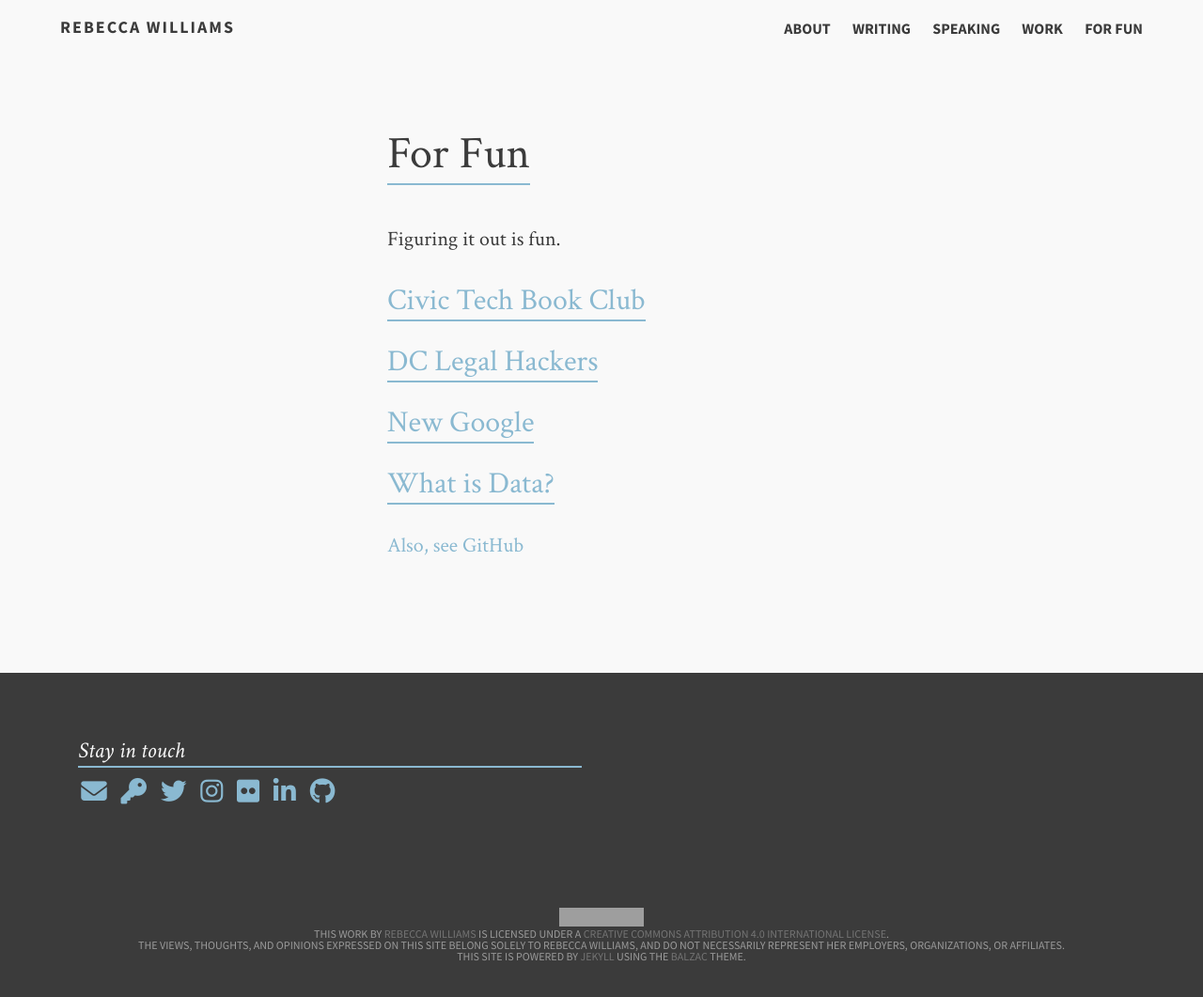
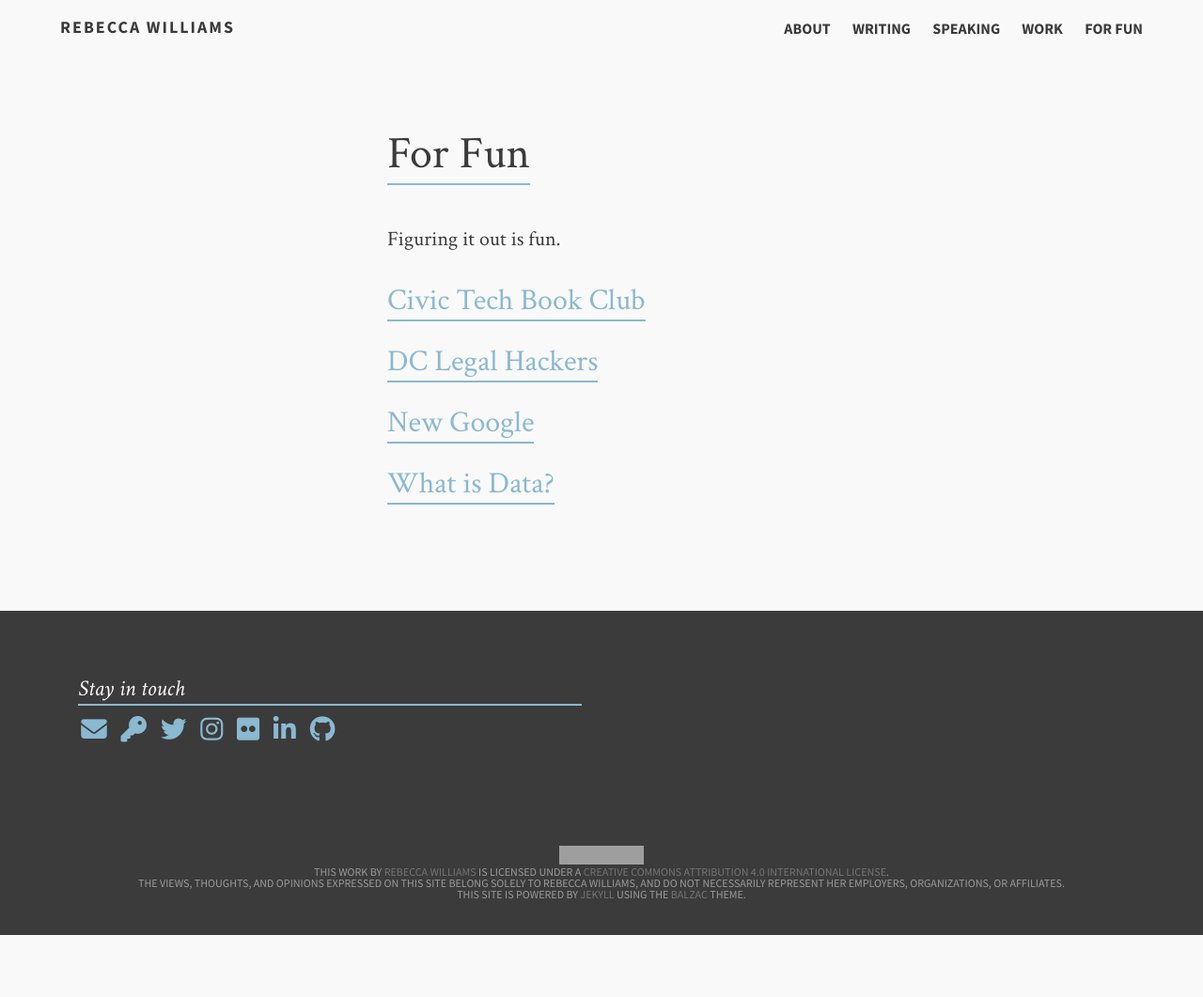
Before and after one commit to rebeccawilliams/rebeccawilliams.us, a Jekyll site: the page built from fun.md, in a window 1280 px wide. Shown: the whole page at 94% size. Built offline with Jekyll 4.4.1, drawn with Linux system fonts in a browser that asks for light colours; nearby versions of some CDN libraries; after the commit the page ends 995 px from its top, so only the background shows below that; grey boxes are pictures that could not be loaded.

Commit message:
Update fun.html

```diff
--- a/_layouts/fun.html
+++ b/_layouts/fun.html
@@ -10,7 +10,6 @@
                  <p><h3><span class="bb"><a href=//www.meetup.com/dclegalhackers/>DC Legal Hackers</a></span></h3></p>
 		  <p><h3><span class="bb"><a href=http://rebeccawilliams.github.io/newgoogle/>New Google</a></span></h3></p>
 	          <p><h3><span class="bb"><a href=//whatisdata.info>What is Data?</a></span></h3></p>
-                 <p><a href=https://github.com/rebeccawilliams><i>Also, see GitHub</i></a></p>
               </ol>
           </article>
         </section>
```
